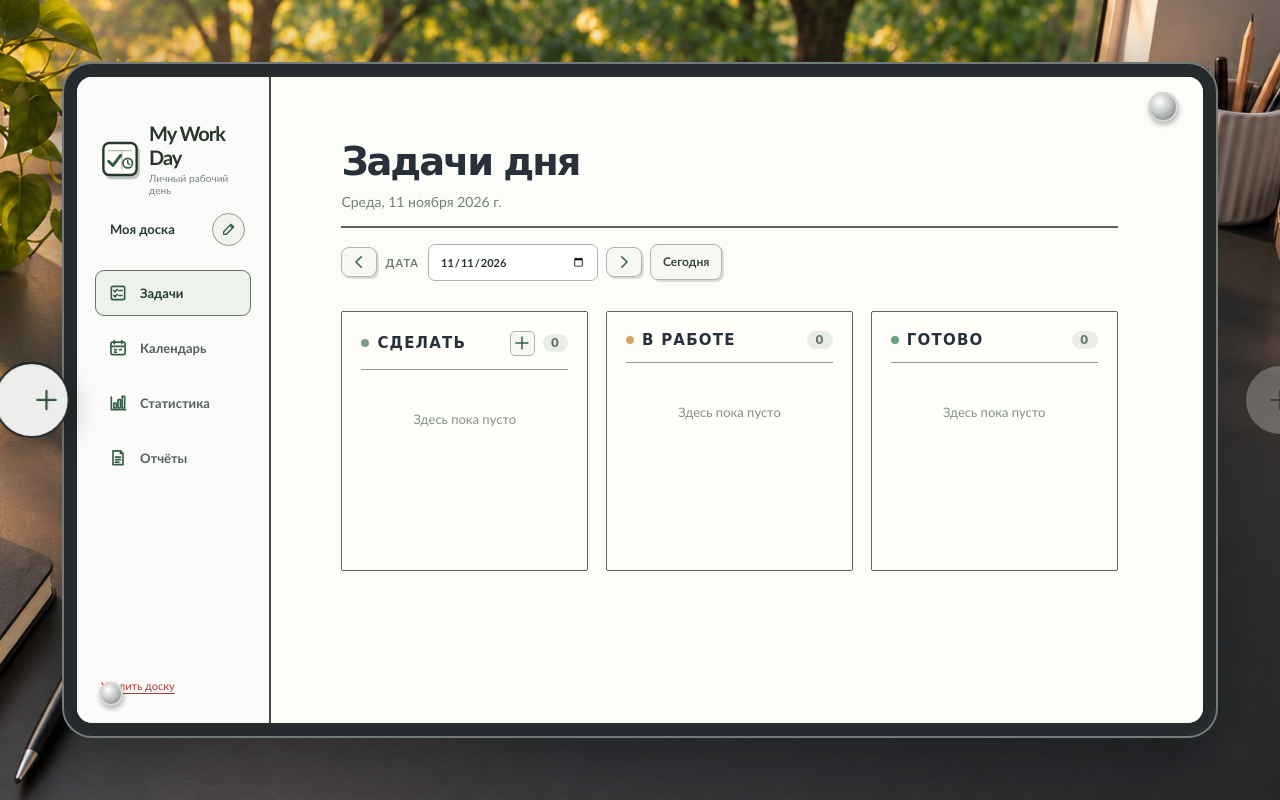
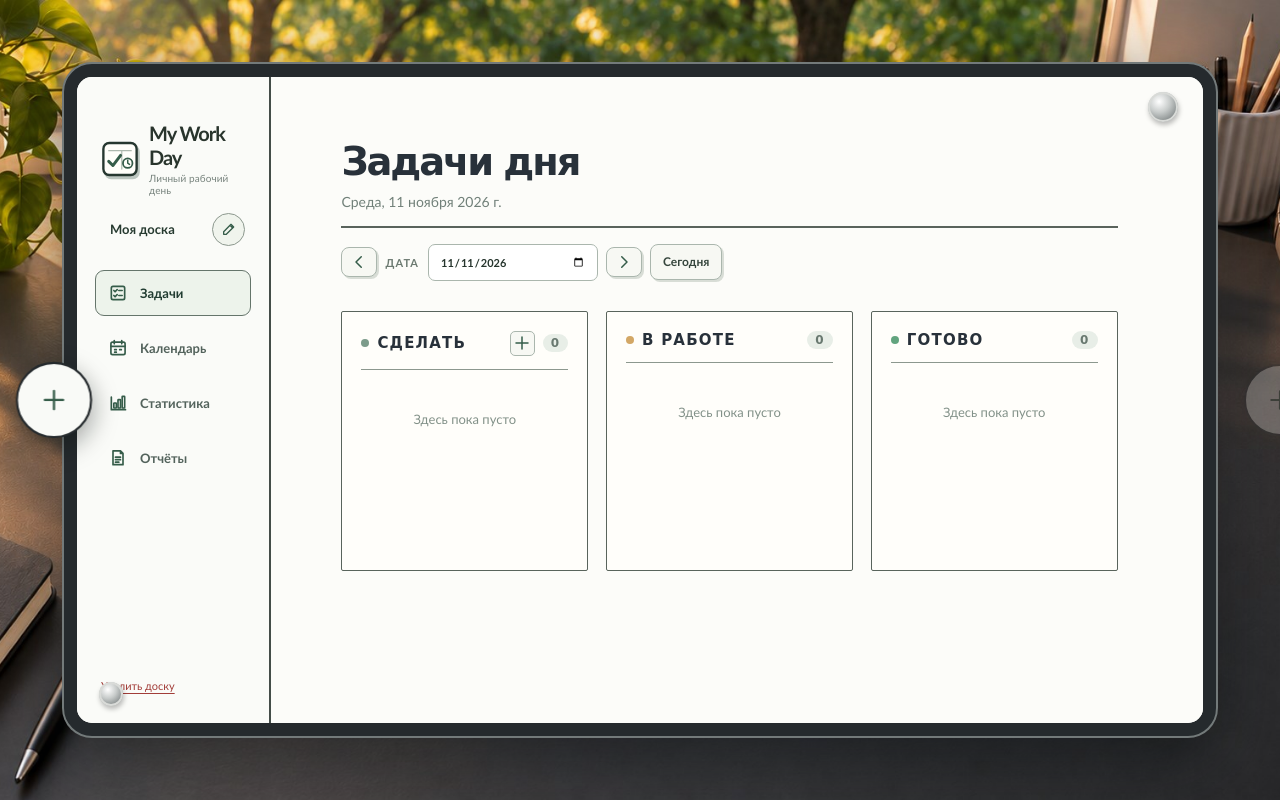
Before and after one commit to Far4Ru/my-work-day-2026, a React (Vite) app: page / in a window 1280 px wide. In both pictures the pointer is over the button 0 px from the left and 400 px from the top of the page. Built offline with nearby package versions, Linux system fonts and the light colour scheme.

Commit message:
Refine left edge button slide

```diff
--- a/src/styles.css
+++ b/src/styles.css
@@ -113,7 +113,7 @@ button:hover:not(:disabled) {
   transform: translate(-50%, -50%);
 }
 .board-edge-button--left .icon {
-  transform: translateX(14px);
+  transform: translateX(0px);
 }
 .board-edge-button--right {
   right: 0;
@@ -124,7 +124,7 @@ button:hover:not(:disabled) {
 }
 .board-edge-button--left:hover,
 .board-edge-button--left:focus-visible {
-  transform: translate(-6%, -50%) scale(1.06);
+  transform: translate(25%, -50%) scale(1.06);
   opacity: 1;
 }
 .board-edge-button--right:hover,
```
